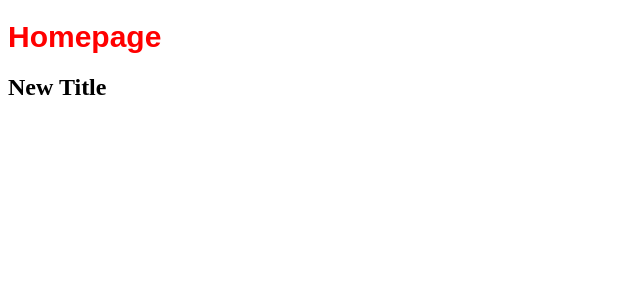
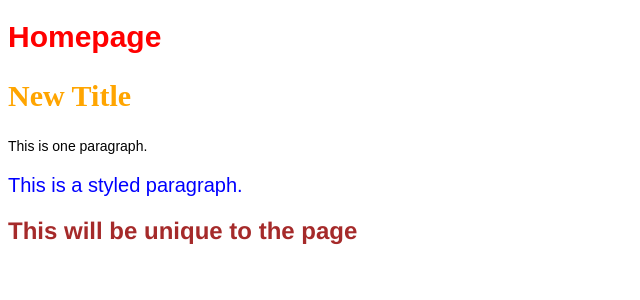
Before and after one commit to AdmiralAsshat/web_dev, a PHP site: page / in a window 1280 px wide. Shown: the top 300 px of the page, without its empty margins (0-640 px from the left). Run offline with PHP 8.4, Linux system fonts and the light colour scheme.

Commit message:
Lecture 16
Class, Id's, Spans

```diff
--- a/Lecture Notes/index.html
+++ b/Lecture Notes/index.html
@@ -18,7 +18,13 @@
 <body>
 	<h1>Homepage</h1>
 
-	<h2>New Title</h2>
+	<h2 class="generic">New Title</h2>
+
+	<p>This is one paragraph.</p>
+
+	<p class="special">This is a styled paragraph.</p>
+
+	<h2 id="unique">This will be <span class="snazzy">unique</span> to the page</h2>
 
 </body>
 
--- a/Lecture Notes/style.css
+++ b/Lecture Notes/style.css
@@ -8,3 +8,23 @@ p{
 font-family: Arial;
 font-size: 14px;
 }
+
+p.special{
+color:blue;
+font-size:20px;
+}
+
+.generic{
+color: orange;
+font-size: 30px;
+}
+
+#unique{
+color:brown;
+font-family:Helvetica;
+}
+
+.snazzy{
+font-size:10;
+font-color: yellow;
+}
```
